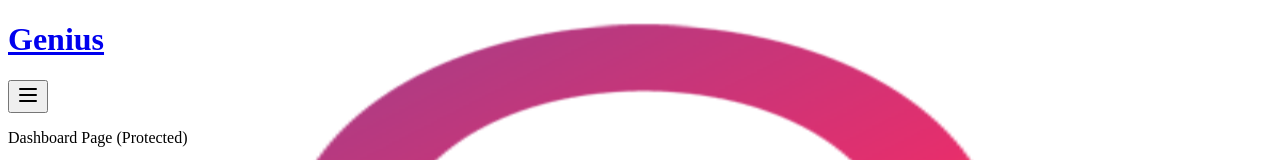
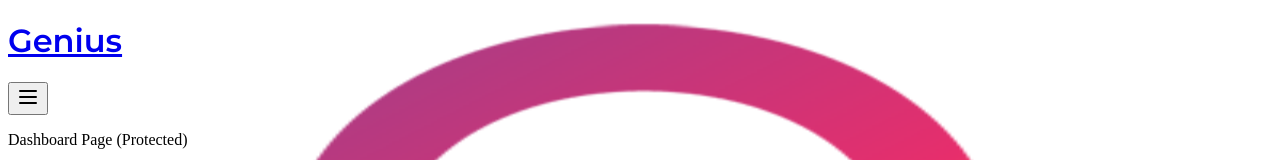
Before and after one commit to DogukanErzurum/ai-saas, a Next.js app: page /dashboard in a window 1280 px wide. Shown: the top 160 px of the page. Built offline with nearby package versions, Linux system fonts and the light colour scheme.

Commit message:
Sidebar design continued. The font/google that was disabled in Next js 13 was added to the project in a different way.

```diff
--- a/components/sidebar.tsx
+++ b/components/sidebar.tsx
@@ -3,6 +3,8 @@
 import Image from "next/image"
 import Link from "next/link";
 import { Montserrat } from "next/font/google";
+
+import { cn } from "@/lib/utils";
 
 const montserrat = Montserrat({
   weight:"600",
@@ -21,7 +23,7 @@ const Sidebar = () => {
               src="/logo.png"
             />
           </div>
-          <h1 className="text-2xl font-bold">
+          <h1 className={cn("text-2xl font-bold", montserrat.className)}>
             Genius
           </h1>
         </Link>
```
